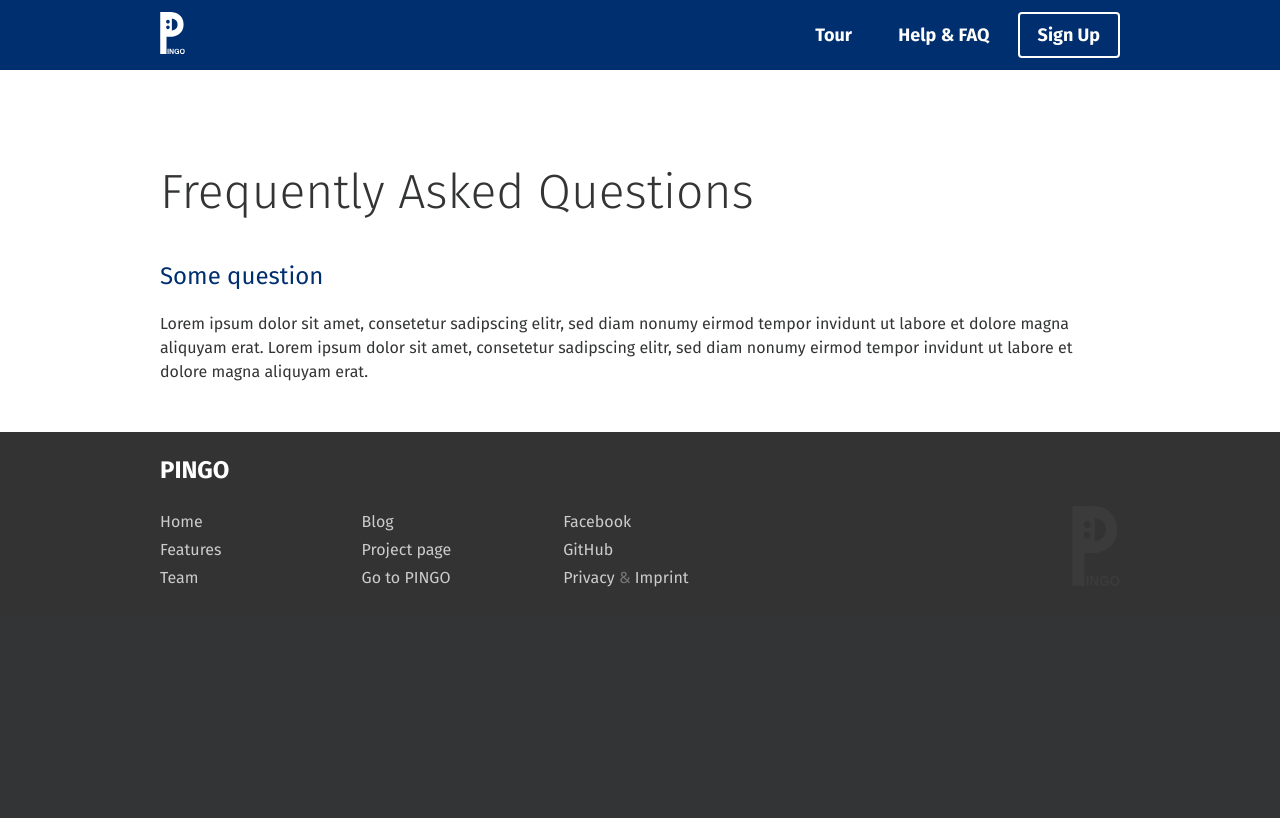
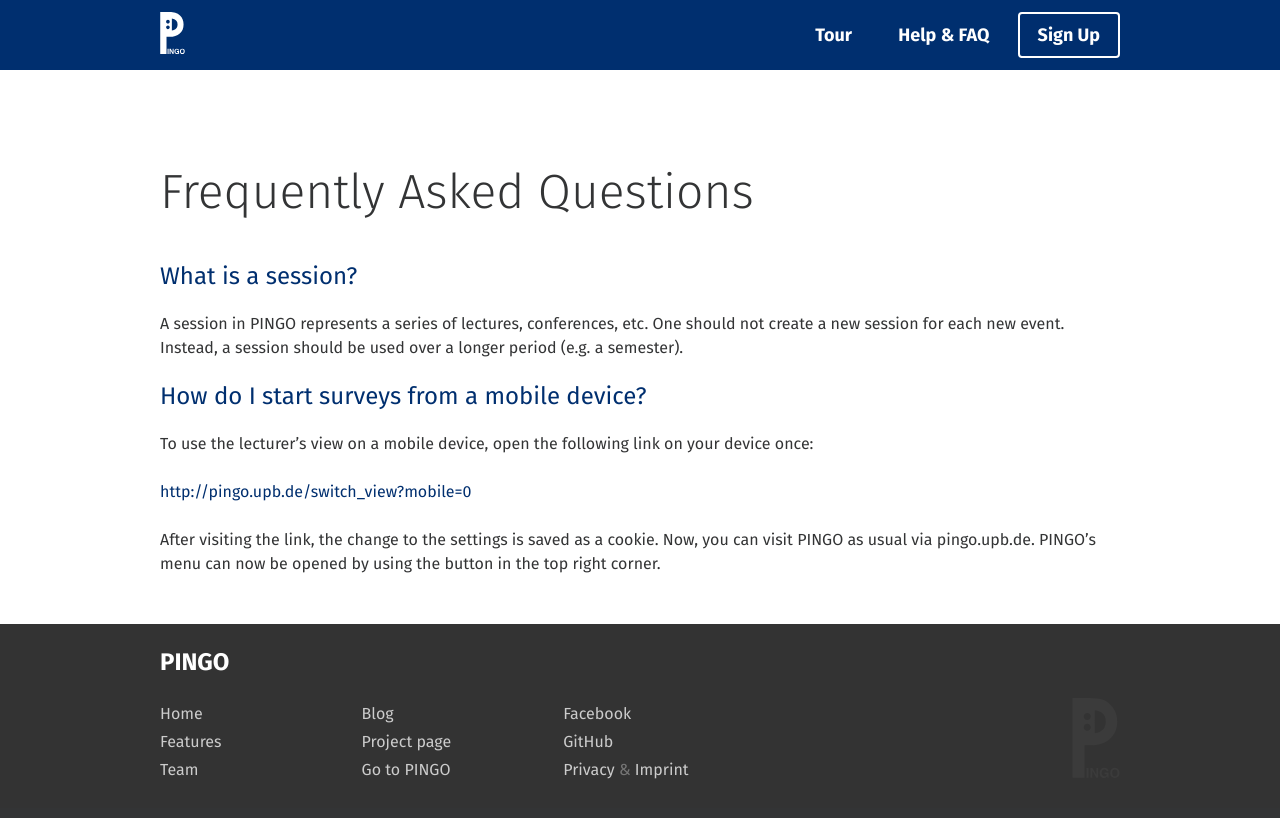
Before and after one commit to PingoUPB/pingoupb.github.io, a Jekyll site: the page built from en/faq/index.md, in a window 1280 px wide. Shown: the top 818 px of the page. Built offline with Jekyll 4.4.1, drawn with Linux system fonts in a browser that asks for light colours; Markdown is read by kramdown in place of the engine named in the settings.

Commit message:
add some faq questions

```diff
--- a/en/faq/index.md
+++ b/en/faq/index.md
@@ -5,6 +5,14 @@
 
 # Frequently Asked Questions
 
-## Some question
+## What is a session?
 
-Lorem ipsum dolor sit amet, consetetur sadipscing elitr, sed diam nonumy eirmod tempor invidunt ut labore et dolore magna aliquyam erat. Lorem ipsum dolor sit amet, consetetur sadipscing elitr, sed diam nonumy eirmod tempor invidunt ut labore et dolore magna aliquyam erat.
+A session in PINGO represents a series of lectures, conferences, etc. One should not create a new session for each new event. Instead, a session should be used over a longer period (e.g. a semester).
+
+## How do I start surveys from a mobile device?
+
+To use the lecturer's view  on a mobile device, open the following link on your device once:
+
+<http://pingo.upb.de/switch_view?mobile=0>
+
+After visiting the link, the change to the settings is saved as a cookie. Now, you can visit PINGO as usual via pingo.upb.de. PINGO's menu can now be opened by using the button in the top right corner.
```
